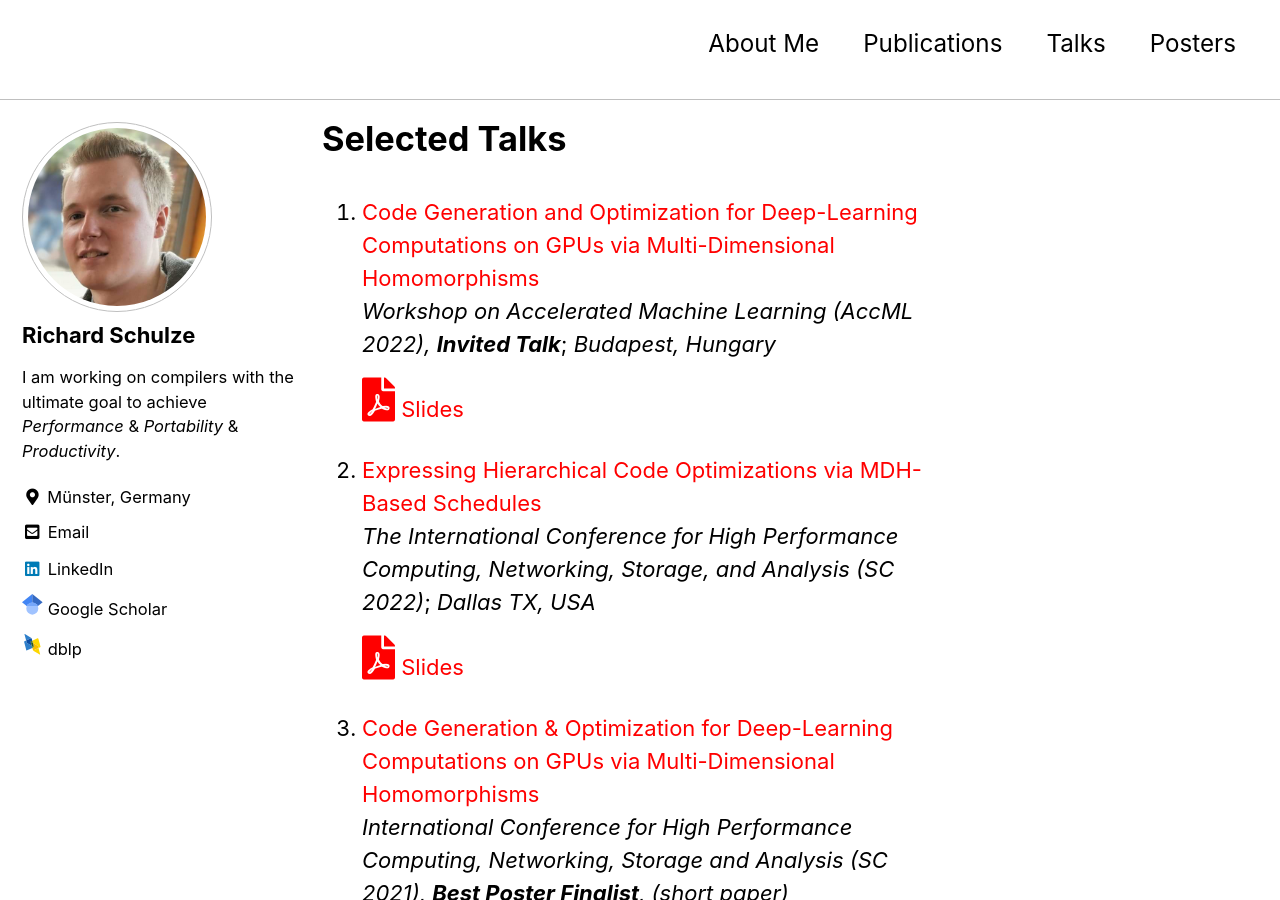
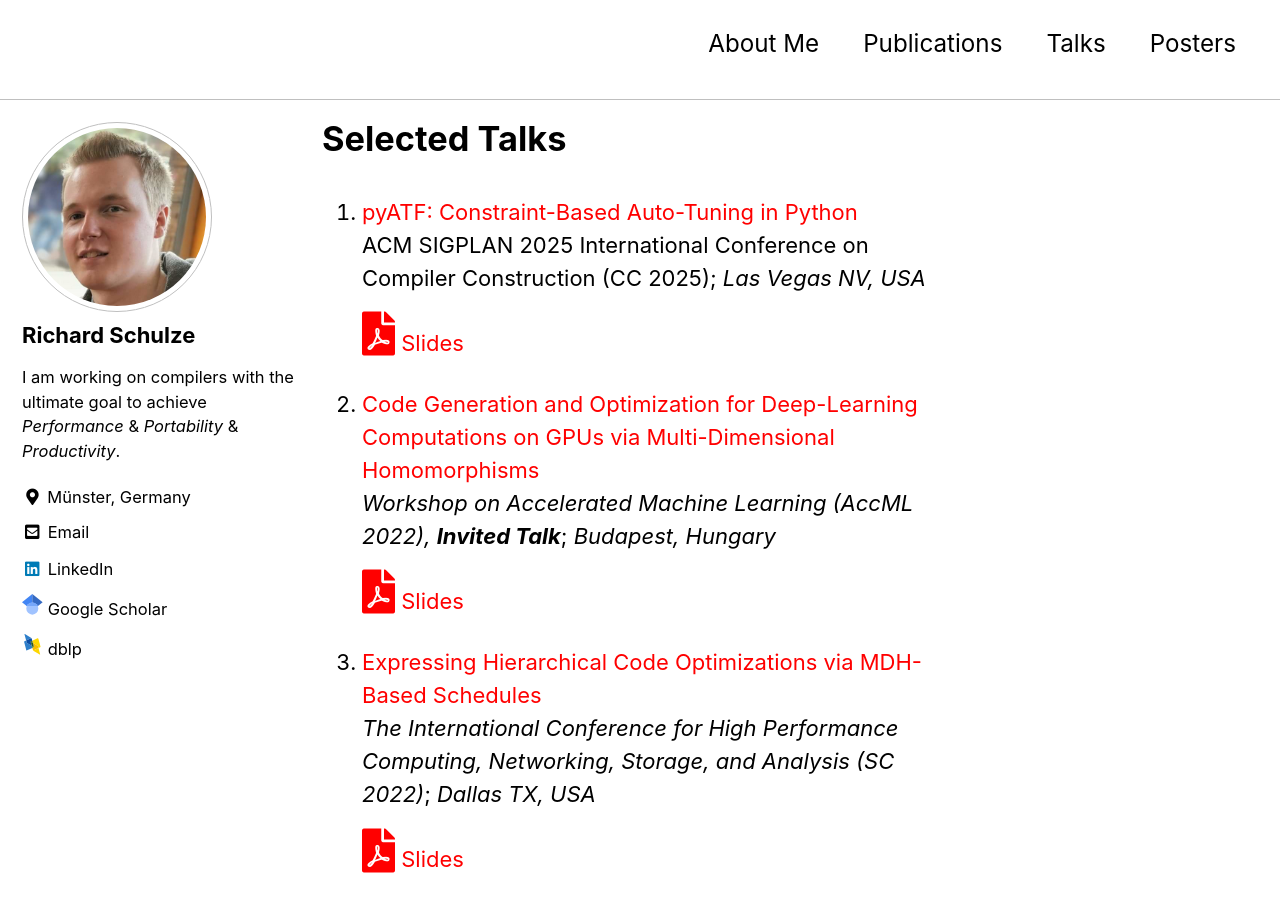
Before and after one commit to richardschulze/richardschulze.github.io, a Jekyll site: the page built from talks.md, in a window 1280 px wide and 900 px high. Built offline with Jekyll 4.4.1, drawn with Linux system fonts in a browser that asks for light colours; cached includes are drawn as plain includes; our own code applies the rules of GitHub Pages for plain Markdown files.

Commit message:
Add CC'25 talk (#11)

```diff
--- a/talks.md
+++ b/talks.md
@@ -5,7 +5,11 @@ author_profile: true
 
 # Selected Talks
 
-1.  [Code Generation and Optimization for Deep-Learning Computations on GPUs via Multi-Dimensional Homomorphisms](https://accml.dcs.gla.ac.uk/workshop-2022-hipeac.html) \\
+1.  [pyATF: Constraint-Based Auto-Tuning in Python](https://conf.researchr.org/home/CC-2025) \\
+    ACM SIGPLAN 2025 International Conference on Compiler Construction (CC 2025); *Las Vegas NV, USA*\\
+    <a href="../assets/files/slides/cc25/slides.pdf"><i class="fas fa-file-pdf" style="color: red; font-size: 2em; padding-top: .4em"></i></a> [Slides](../assets/files/slides/cc25/slides.pdf)
+
+1. [Code Generation and Optimization for Deep-Learning Computations on GPUs via Multi-Dimensional Homomorphisms](https://accml.dcs.gla.ac.uk/workshop-2022-hipeac.html) \\
     *Workshop on Accelerated Machine Learning (AccML 2022), **Invited Talk***; *Budapest, Hungary*\\
     <a href="../assets/files/slides/accml22/slides.pdf"><i class="fas fa-file-pdf" style="color: red; font-size: 2em; padding-top: .4em"></i></a> [Slides](../assets/files/slides/accml22/slides.pdf)
 
```
Also changed, not shown: 1 other file.
